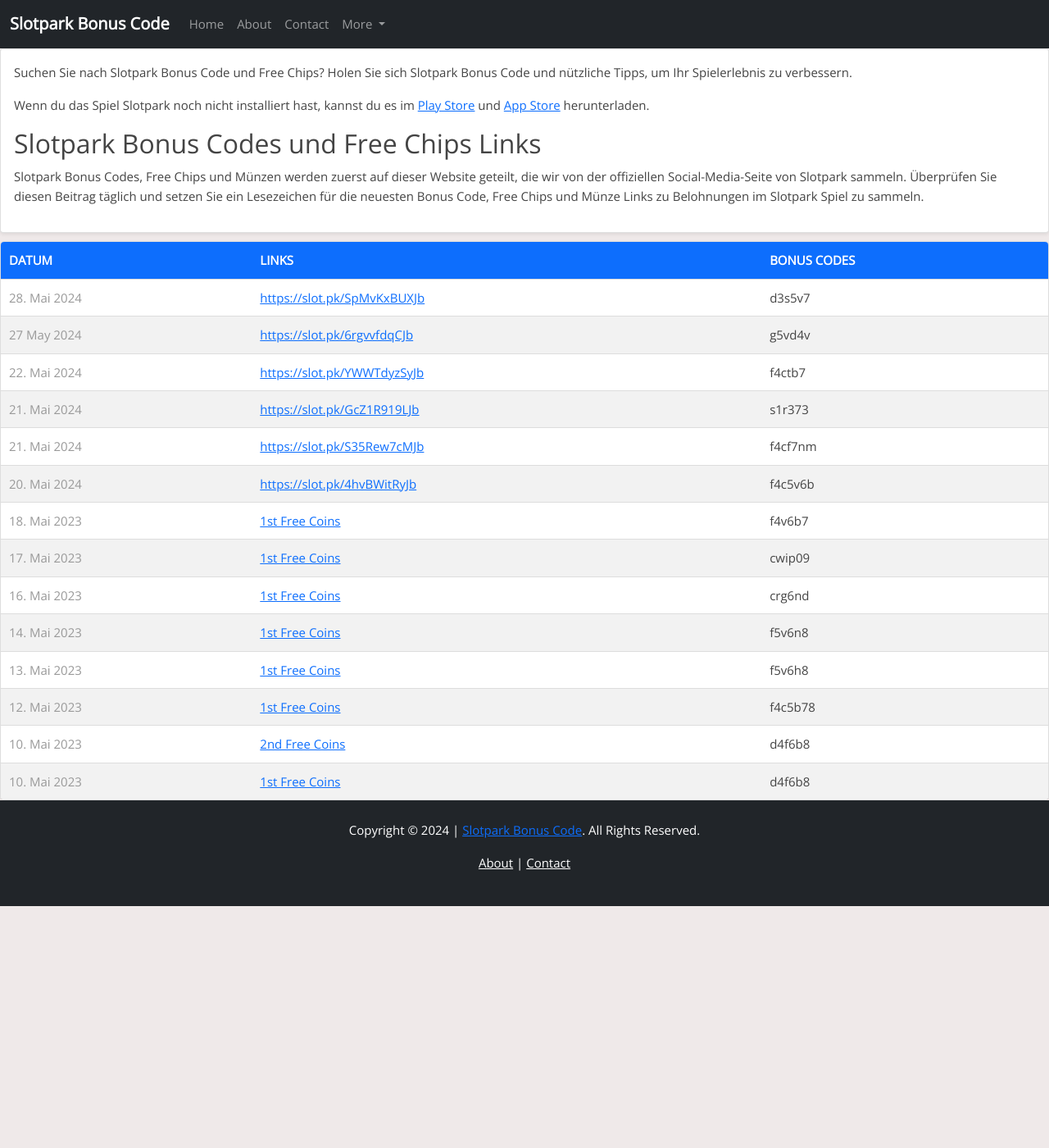
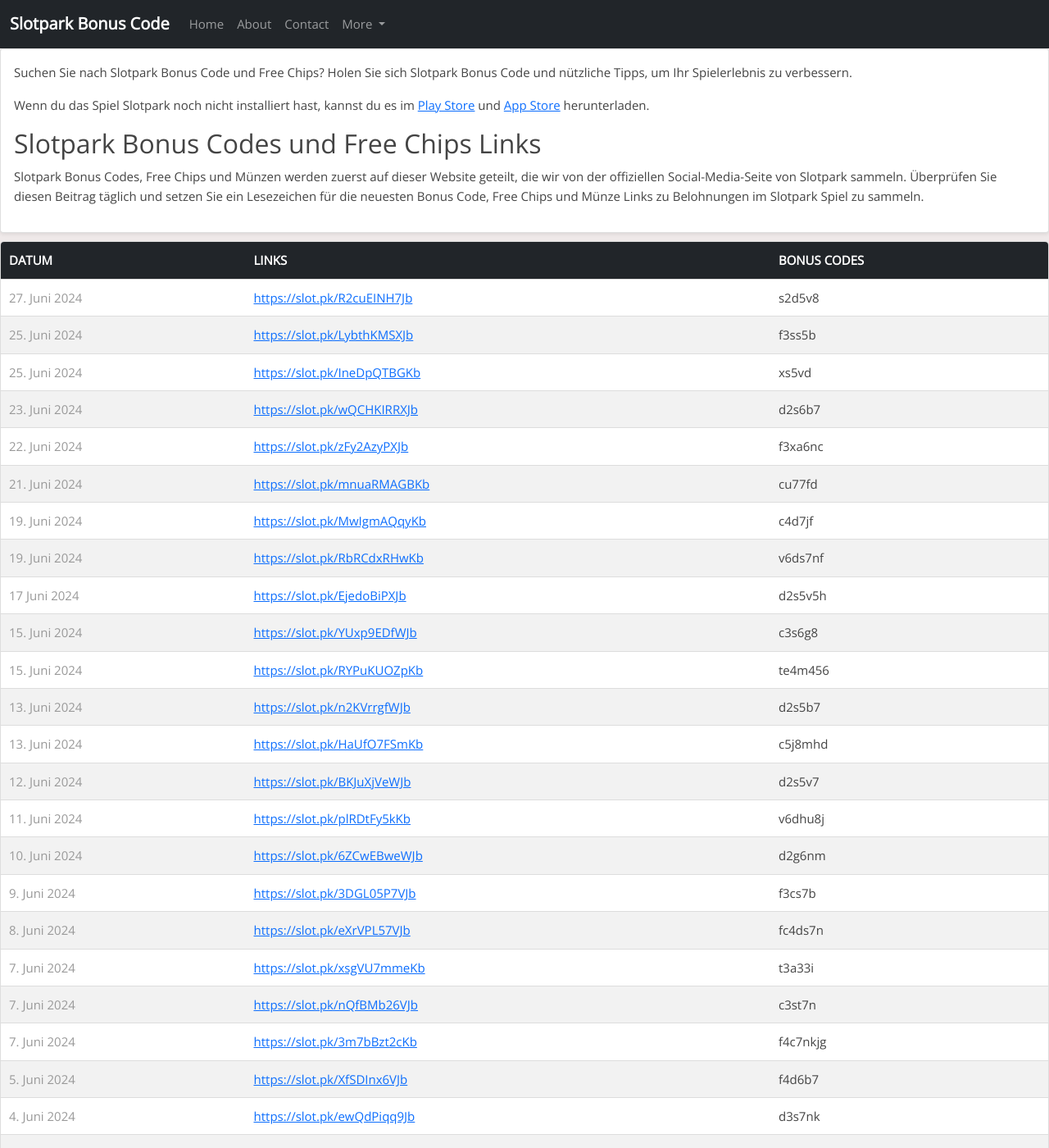
Before and after one commit to Prollad99/sbc-de, a Jekyll site: the page built from index.html, in a window 1280 px wide and 1400 px high. Shown: the whole window at 82% size. Built offline with Jekyll 4.4.1, drawn with Linux system fonts in a browser that asks for light colours; some of the changed text lies outside the part shown.

Commit message:
Update index.html

```diff
--- a/index.html
+++ b/index.html
@@ -33,113 +33,136 @@
 <table class="reward">
   <thead>
     <tr>
-      <th>Datum</th>
-      <th>Links</th>
-      <th>Bonus Codes</th>
+      <th class="bg-dark">Datum</th>
+      <th class="bg-dark">Links</th>
+      <th class="bg-dark">Bonus Codes</th>
     </tr>
   </thead>
   <tbody>
 <tr>
-<td class="date">28. Mai 2024</td>
-<td><a href="https://slot.pk/SpMvKxBUXJb" >https://slot.pk/SpMvKxBUXJb</a></td>
-<td>d3s5v7</td>
+<td class="date">27. Juni 2024</td>
+<td><a href="https://slot.pk/R2cuEINH7Jb" >https://slot.pk/R2cuEINH7Jb</a></td>
+<td>s2d5v8</td>
 </tr>
 <tr>
-<td class="date">27 May 2024</td>
-<td><a href="https://slot.pk/6rgvvfdqCJb" >https://slot.pk/6rgvvfdqCJb</a></td>
-<td>g5vd4v</td>
+<td class="date">25. Juni 2024</td>
+<td><a href="https://slot.pk/LybthKMSXJb" >https://slot.pk/LybthKMSXJb</a></td>
+<td>f3ss5b</td>
 </tr>
 <tr>
-  <td class="date">22. Mai 2024</td>
-  <td><a href="https://slot.pk/YWWTdyzSyJb" >https://slot.pk/YWWTdyzSyJb</a></td>
-  <td>f4ctb7</td>
+<td class="date">25. Juni 2024</td>
+<td><a href="https://slot.pk/IneDpQTBGKb" >https://slot.pk/IneDpQTBGKb</a></td>
+<td>xs5vd</td>
 </tr>
 <tr>
-  <td class="date">21. Mai 2024</td>
-  <td><a href="https://slot.pk/GcZ1R919LJb" >https://slot.pk/GcZ1R919LJb</a></td>
-  <td>s1r373</td>
+<td class="date">23. Juni 2024</td>
+<td><a href="https://slot.pk/wQCHKIRRXJb" >https://slot.pk/wQCHKIRRXJb</a></td>
+<td>d2s6b7</td>
 </tr>
 <tr>
-  <td class="date">21. Mai 2024</td>
-  <td><a href="https://slot.pk/S35Rew7cMJb" >https://slot.pk/S35Rew7cMJb</a></td>
-  <td>f4cf7nm</td>
+<td class="date">22. Juni 2024</td>
+<td><a href="https://slot.pk/zFy2AzyPXJb" >https://slot.pk/zFy2AzyPXJb</a></td>
+<td>f3xa6nc</td>
 </tr>
 <tr>
-  <td class="date">20. Mai 2024</td>
-  <td><a href="https://slot.pk/4hvBWitRyJb" >https://slot.pk/4hvBWitRyJb</a></td>
-  <td>f4c5v6b</td>
+<td class="date">21. Juni 2024</td>
+<td><a href="https://slot.pk/mnuaRMAGBKb" >https://slot.pk/mnuaRMAGBKb</a></td>
+<td>cu77fd</td>
 </tr>
 <tr>
-  <td class="date">18. Mai 2023</td>
-  <td>
-  <a href="https://slot.pk/h2qAOiainJb" >
-  1st Free Coins
-  </a>
-  </td>
-  <td>f4v6b7</td>
+<td class="date">19. Juni 2024</td>
+<td><a href="https://slot.pk/MwIgmAQqyKb" >https://slot.pk/MwIgmAQqyKb</a></td>
+<td>c4d7jf</td>
 </tr>
 <tr>
-  <td class="date">17. Mai 2023</td>
-  <td>
-  <a href="https://slot.pk/f0LfK4RHFJb" >
-  1st Free Coins
-  </a>
-  </td>
-  <td>cwip09</td>
+<td class="date">19. Juni 2024</td>
+<td><a href="https://slot.pk/RbRCdxRHwKb" >https://slot.pk/RbRCdxRHwKb</a></td>
+<td>v6ds7nf</td>
 </tr>
 <tr>
-  <td class="date">16. Mai 2023</td>
-  <td>
-  <a href="https://slot.pk/rKKDvU0hnJb" >
-  1st Free Coins
-  </a>
-  </td>
-  <td>crg6nd</td>
+<td class="date">17 Juni 2024</td>
+<td><a href="https://slot.pk/EjedoBiPXJb" >https://slot.pk/EjedoBiPXJb</a></td>
+<td>d2s5v5h</td>
 </tr>
 <tr>
-  <td class="date">14. Mai 2023</td>
-  <td>
-  <a href="https://slot.pk/fyprvUqhnJb" >
-  1st Free Coins
-  </a>
-  </td>
-  <td>f5v6n8</td>
+<td class="date">15. Juni 2024</td>
+<td><a href="https://slot.pk/YUxp9EDfWJb" >https://slot.pk/YUxp9EDfWJb</a></td>
+<td>c3s6g8</td>
 </tr>
 <tr>
-  <td class="date">13. Mai 2023</td>
-  <td>
-  <a href="https://slot.pk/kdJWwLIQyJb" >
-  1st Free Coins
-  </a>
-  </td>
-  <td>f5v6h8</td>
+<td class="date">15. Juni 2024</td>
+<td><a href="https://slot.pk/RYPuKUOZpKb" >https://slot.pk/RYPuKUOZpKb</a></td>
+<td>te4m456</td>
 </tr>
 <tr>
-  <td class="date">12. Mai 2023</td>
-  <td>
-  <a href="https://slot.pk/OoKRMdIgnJb" >
-  1st Free Coins
-  </a>
-  </td>
-  <td>f4c5b78</td>
+<td class="date">13. Juni 2024</td>
+<td><a href="https://slot.pk/n2KVrrgfWJb" >https://slot.pk/n2KVrrgfWJb</a></td>
+<td>d2s5b7</td>
 </tr>
 <tr>
-  <td class="date">10. Mai 2023</td>
-  <td>
-  <a href="https://slot.pk/5QlGSFCTtJb" >
-  2nd Free Coins
-  </a>
-  </td>
-  <td>d4f6b8</td>
+<td class="date">13. Juni 2024</td>
+<td><a href="https://slot.pk/HaUfO7FSmKb" >https://slot.pk/HaUfO7FSmKb</a></td>
+<td>c5j8mhd</td>
 </tr>
 <tr>
-  <td class="date">10. Mai 2023</td>
-  <td>
-  <a href="https://slot.pk/r8YrK8HfnJb" >
-  1st Free Coins
-  </a>
-  </td>
-  <td>d4f6b8</td>
+<td class="date">12. Juni 2024</td>
+<td><a href="https://slot.pk/BKJuXjVeWJb" >https://slot.pk/BKJuXjVeWJb</a></td>
+<td>d2s5v7</td>
+</tr>
+<tr>
+<td class="date">11. Juni 2024</td>
+<td><a href="https://slot.pk/plRDtFy5kKb" >https://slot.pk/plRDtFy5kKb</a></td>
+<td>v6dhu8j</td>
+</tr>
+<tr>
+<td class="date">10. Juni 2024</td>
+<td><a href="https://slot.pk/6ZCwEBweWJb" >https://slot.pk/6ZCwEBweWJb</a></td>
+<td>d2g6nm</td>
+</tr>
+<tr>
+<td class="date">9. Juni 2024</td>
+<td><a href="https://slot.pk/3DGL05P7VJb" >https://slot.pk/3DGL05P7VJb</a></td>
+<td>f3cs7b</td>
+</tr>
+<tr>
+<td class="date">8. Juni 2024</td>
+<td><a href="https://slot.pk/eXrVPL57VJb" >https://slot.pk/eXrVPL57VJb</a></td>
+<td>fc4ds7n</td>
+</tr>
+<tr>
+<td class="date">7. Juni 2024</td>
+<td><a href="https://slot.pk/xsgVU7mmeKb" >https://slot.pk/xsgVU7mmeKb</a></td>
+<td>t3a33i</td>
+</tr>
+<tr>
+<td class="date">7. Juni 2024</td>
+<td><a href="https://slot.pk/nQfBMb26VJb" >https://slot.pk/nQfBMb26VJb</a></td>
+<td>c3st7n</td>
+</tr>
+<tr>
+<td class="date">7. Juni 2024</td>
+<td><a href="https://slot.pk/3m7bBzt2cKb" >https://slot.pk/3m7bBzt2cKb</a></td>
+<td>f4c7nkjg</td>
+</tr>
+<tr>
+<td class="date">5. Juni 2024</td>
+<td><a href="https://slot.pk/XfSDInx6VJb" >https://slot.pk/XfSDInx6VJb</a></td>
+<td>f4d6b7</td>
+</tr>
+<tr>
+<td class="date">4. Juni 2024</td>
+<td><a href="https://slot.pk/ewQdPiqq9Jb" >https://slot.pk/ewQdPiqq9Jb</a></td>
+<td>d3s7nk</td>
+</tr>
+<tr>
+<td class="date">3. Juni 2024</td>
+<td><a href="https://slot.pk/Sxe7e7I6VJb" >https://slot.pk/Sxe7e7I6VJb</a></td>
+<td>c3s6h8</td>
+</tr>
+<tr>
+<td class="date">2. Juni 2024</td>
+<td><a href="https://slot.pk/ksaseEc0NJb" >https://slot.pk/ksaseEc0NJb</a></td>
+<td>f3cw6b</td>
 </tr>
   </tbody>
   </table>
```
Lines whose indentation alone changed are shown as unchanged.
